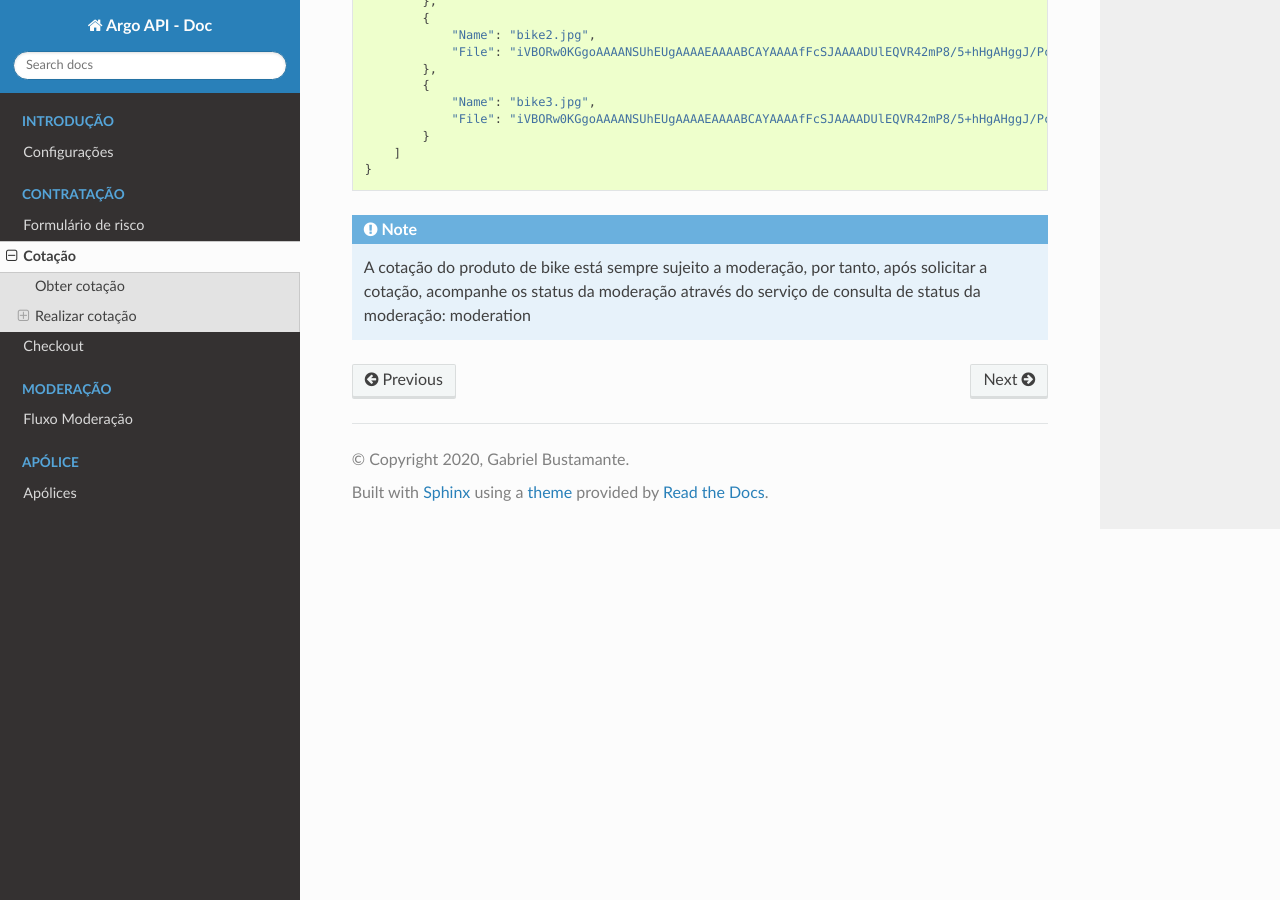
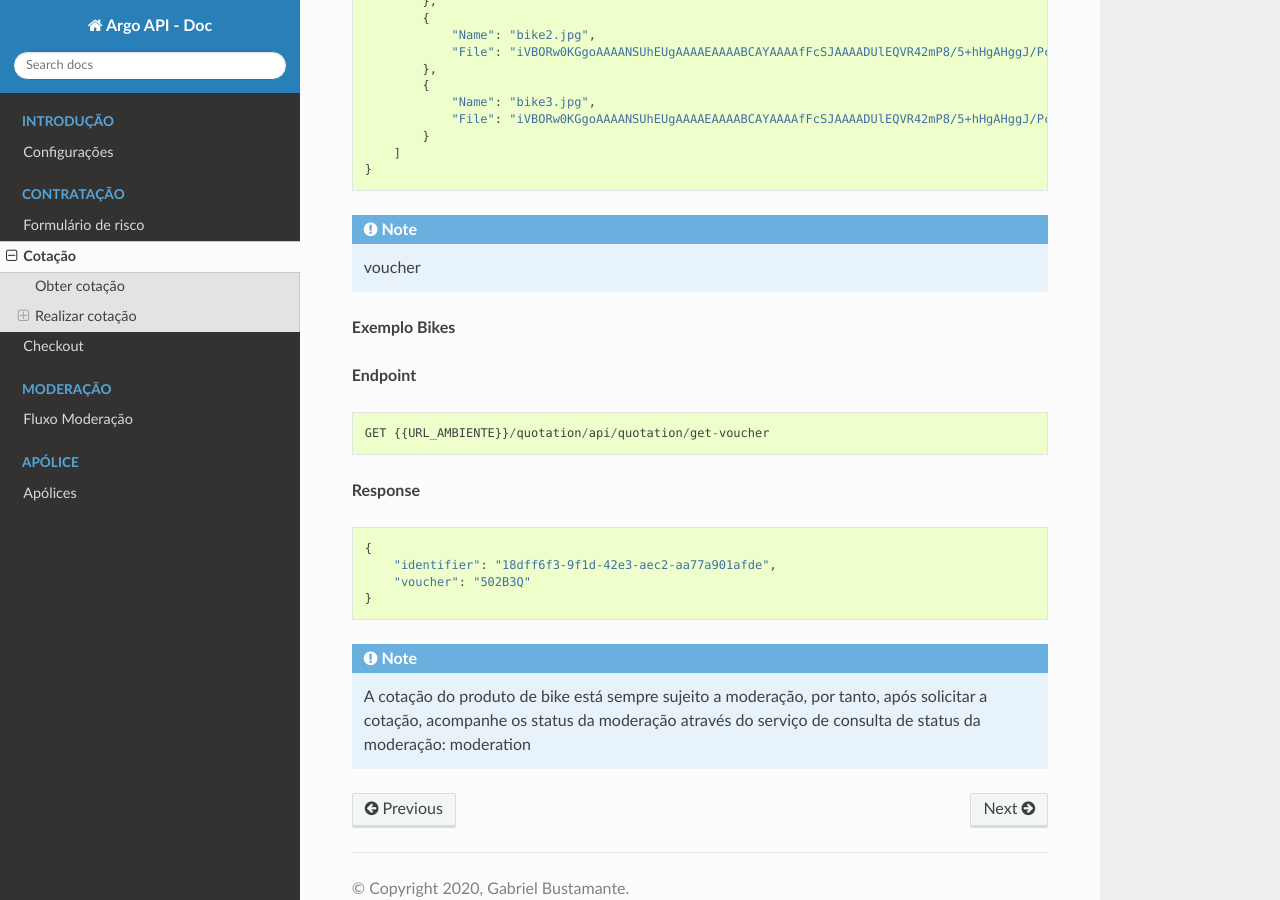
Before and after one commit to gabrielbustamante/argo-doc-api, a Sphinx documentation site: the page built from docs/quotation.rst, in a window 1280 px wide and 900 px high, scrolled down 8776 px. Built offline with Sphinx 7.4.7 and the Read the Docs theme 2.0.0, drawn with Linux system fonts in a browser that asks for light colours.

Commit message:
asdbvcvc

```diff
--- a/docs/quotation.rst
+++ b/docs/quotation.rst
@@ -523,4 +523,25 @@ Exemplo Bikes
         ]
     }
 
+.. Note:: voucher
+
+**Exemplo Bikes**
+
+
+**Endpoint**
+
+::
+
+    GET {{URL_AMBIENTE}}/quotation/api/quotation/get-voucher
+
+**Response**
+
+::
+
+    {
+        "identifier": "18dff6f3-9f1d-42e3-aec2-aa77a901afde",
+        "voucher": "502B3Q"
+    }
+
+
 .. Note:: A cotação do produto de bike está sempre sujeito a moderação, por tanto, após solicitar a cotação, acompanhe os status da moderação através do serviço de consulta de status da moderação: :ref:`moderation`
```
Also changed, not shown: 2 other files.
